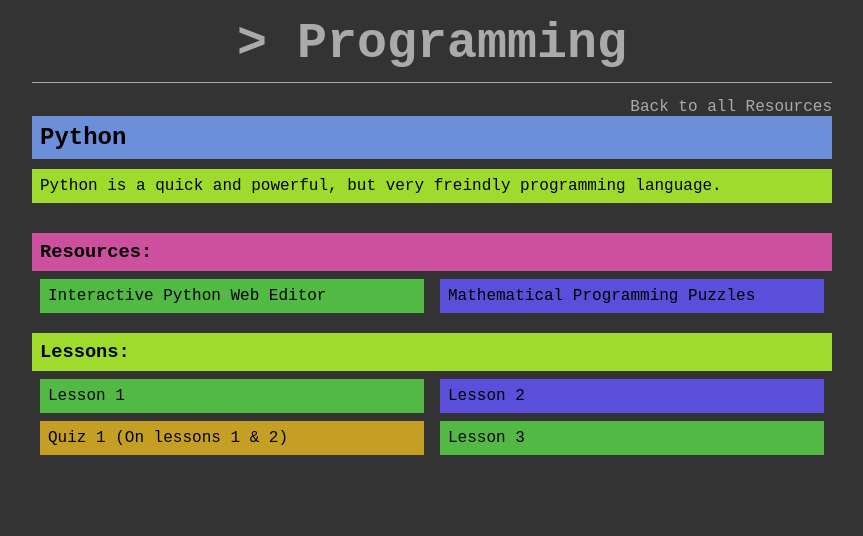
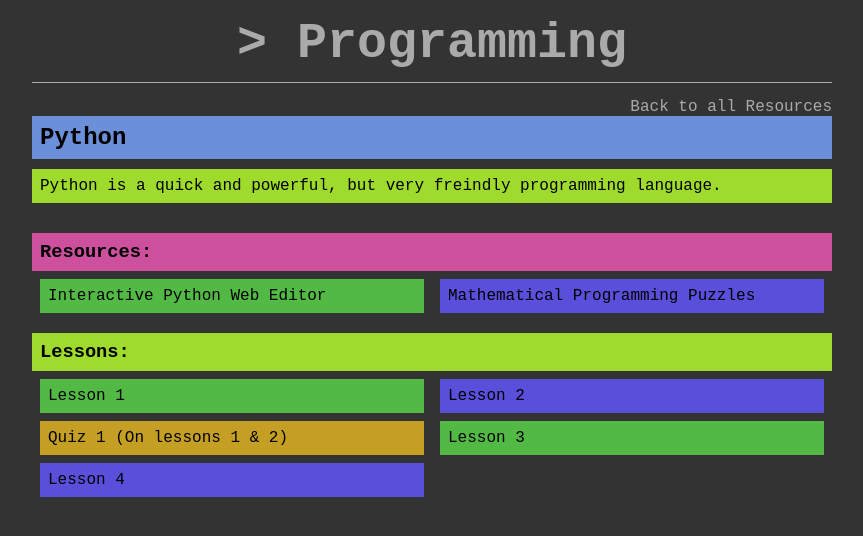
Before and after one commit to wcgs-programming/wcgs-programming.github.io, a Jekyll site: the page built from _posts/2014-09-13-python.md, in a window 1280 px wide. Shown: the top 536 px of the page, without its empty margins (208-1071 px from the left). Built offline with Jekyll 4.4.1, drawn with Linux system fonts in a browser that asks for light colours.

Commit message:
Update 2014-09-13-python.md

```diff
--- a/_posts/2014-09-13-python.md
+++ b/_posts/2014-09-13-python.md
@@ -22,3 +22,5 @@
 [Quiz 1 (On lessons 1 & 2)](https://www.proprofs.com/quiz-school/story.php?title=ODE4NTY3C5EA)
 
 [Lesson 3](https://docs.google.com/presentation/d/1IucJdytiz2_TJXtESLHKtVTpsJdVSIKWfHuktQ193ww/edit?usp=sharing)
+
+[Lesson 4](https://docs.google.com/presentation/d/1HL246QfQYUUF71nuQBC2ZJUUAXtX9AYjuXYJa-znCiI/edit?usp=sharing)
```
